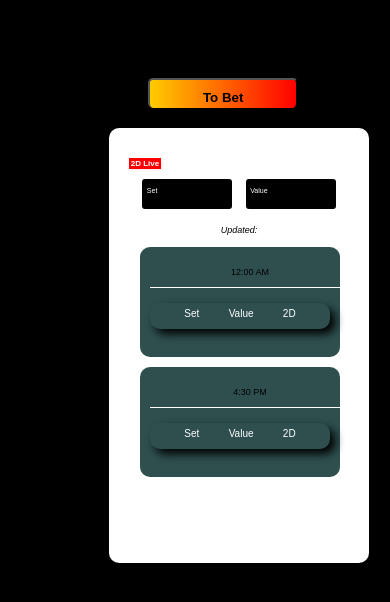
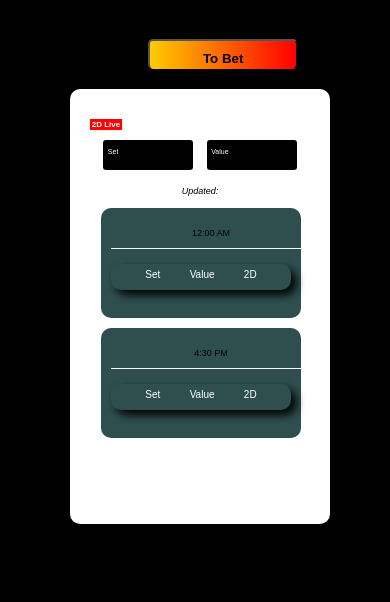
Before and after one commit to HsetAung/Hset-sPortfolio, a plain HTML site: page live.html in a window 390 px wide. Drawn offline with Linux system fonts and the light colour scheme; no server answers.

Commit message:
Update style.css

```diff
--- a/style.css
+++ b/style.css
@@ -421,11 +421,11 @@ body{
   background-image: none;
   background-color: black;
  align-items: center;
- padding-top: 20%;
+ padding-top: 10%;
 }
   .bigcontainer {
-    width: 80%; /* Adjust the width for smaller screens */
-    margin-left: 20%; /* Adjust the margin for smaller screens */
+    width: 100%; /* Adjust the width for smaller screens */
+    /* Adjust the margin for smaller screens */
     border-radius: 10px;
 
   }
```
